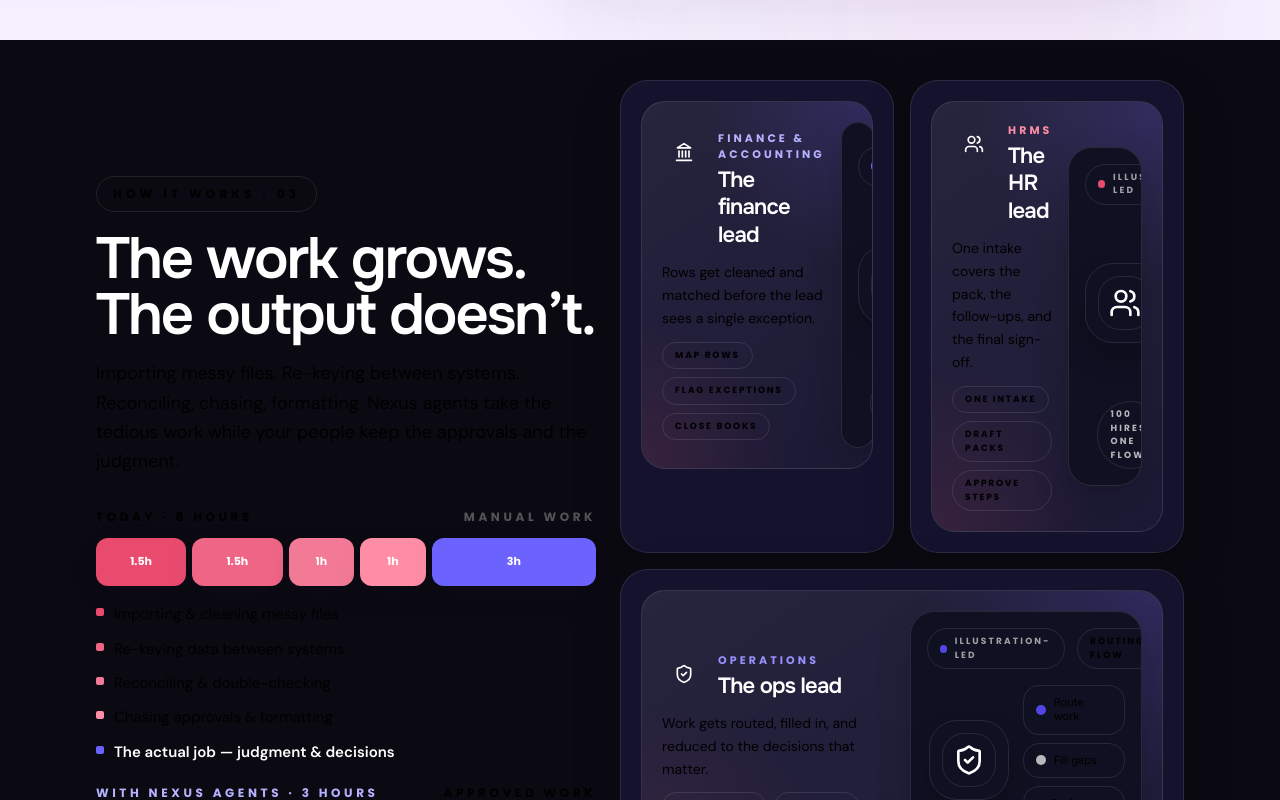
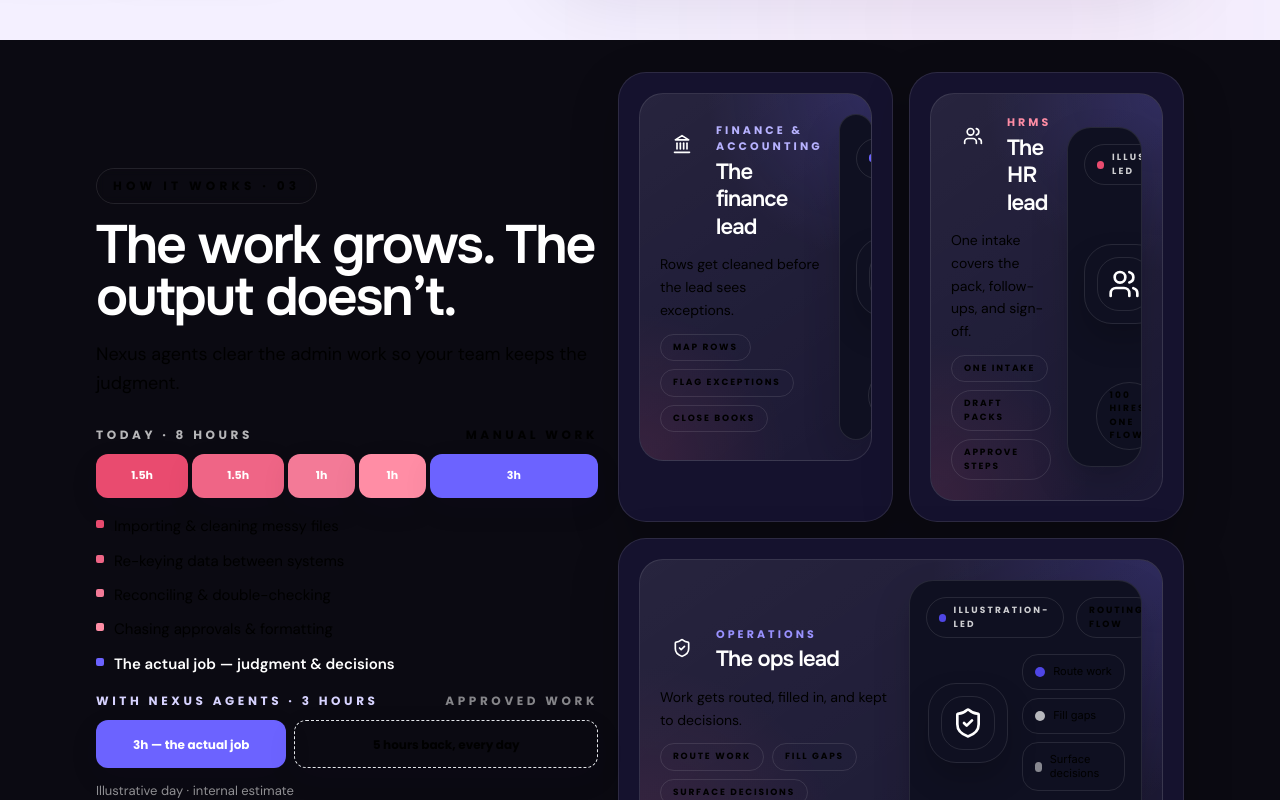
Before and after one commit to asadknow-hub/marketingwebsite, a Next.js app: page / in a window 1280 px wide. Shown: the part 2360-3160 px from the top of the page. Built offline with nearby package versions, Linux system fonts and the light colour scheme; a web font is replaced by a local one.

Commit message:
Improve department scenarios readability

```diff
--- a/components/templates/finance-management-landing-page-finsyc/department scenarios 01 finsyc.tsx
+++ b/components/templates/finance-management-landing-page-finsyc/department scenarios 01 finsyc.tsx
@@ -58,14 +58,14 @@
       <div className={"absolute -right-6 -top-8 h-24 w-24 rounded-full " + theme.accentGlow + " blur-3xl"} />
       <div className={"absolute -bottom-10 left-2 h-20 w-20 rounded-full " + theme.accentGlow + " blur-3xl"} />
 
-      <div className="relative flex min-h-[170px] flex-col justify-between">
+      <div className="relative flex min-h-[152px] flex-col justify-between">
         <div className="flex items-center justify-between gap-3">
-          <span className="inline-flex items-center gap-2 rounded-full border border-white/10 bg-white/8 px-3 py-1.5 font-poppins text-[9px] font-bold uppercase tracking-[0.24em] text-white/60">
+          <span className="inline-flex items-center gap-2 rounded-full border border-white/10 bg-white/8 px-3 py-1.5 font-poppins text-[9px] font-bold uppercase tracking-[0.24em] !text-white/80">
             <span className={"h-2 w-2 rounded-full " + theme.accent} />
             Illustration-led
           </span>
 
-          <span className={"rounded-full border border-white/10 px-3 py-1.5 font-poppins text-[9px] font-bold uppercase tracking-[0.22em] text-white/72 " + theme.accentSoft}>
+          <span className={"rounded-full border border-white/10 px-3 py-1.5 font-poppins text-[9px] font-bold uppercase tracking-[0.22em] !text-white/88 " + theme.accentSoft}>
             {theme.label}
           </span>
         </div>
@@ -82,7 +82,7 @@
             {chips.map((chip, idx) => (
               <div key={chip} className="flex items-center gap-2 rounded-[16px] border border-white/10 bg-white/6 px-3 py-2.5">
                 <span className={"h-2.5 w-2.5 rounded-full " + (idx === 0 ? theme.accent : idx === 1 ? "bg-white/70" : "bg-white/50")} />
-                <span className="text-[11px] leading-tight text-white/78">{chip}</span>
+                <span className="text-[11px] leading-tight !text-white/88">{chip}</span>
               </div>
             ))}
           </div>
@@ -93,7 +93,7 @@
             <div className={"h-full w-[72%] rounded-full " + theme.accent} />
           </div>
 
-          <span className="rounded-full border border-white/10 bg-white/8 px-3 py-1.5 font-poppins text-[9px] font-bold uppercase tracking-[0.24em] text-white/70">
+          <span className="rounded-full border border-white/10 bg-white/8 px-3 py-1.5 font-poppins text-[9px] font-bold uppercase tracking-[0.24em] !text-white/82">
             {metric}
           </span>
         </div>
@@ -133,13 +133,13 @@
               </div>
             </div>
 
-            <p className="max-w-[34ch] font-['DM_Sans'] text-[14px] leading-relaxed text-white/72">
+            <p className="max-w-[34ch] font-['DM_Sans'] text-[14px] leading-relaxed !text-white/88">
               {description}
             </p>
 
             <div className="flex flex-wrap gap-2">
               {chips.map((chip) => (
-                <span key={chip} className="rounded-full border border-white/10 bg-white/8 px-3 py-1.5 font-poppins text-[9px] font-bold uppercase tracking-[0.2em] text-white/72">
+                <span key={chip} className="rounded-full border border-white/10 bg-white/8 px-3 py-1.5 font-poppins text-[9px] font-bold uppercase tracking-[0.2em] !text-white/88">
                   {chip}
                 </span>
               ))}
@@ -171,7 +171,7 @@
 
 const agentBlocks = [
   { label: "3h — the actual job", weight: 3, tone: "bg-[#6C63FF] text-white" },
-  { label: "5 hours back, every day", weight: 5, tone: "border border-dashed border-white/16 bg-white/8 text-white/72" },
+  { label: "5 hours back, every day", weight: 5, tone: "border border-dashed border-white/16 bg-white/8 !text-white/88" },
 ];
 
 const scenarios = [
@@ -179,7 +179,7 @@
     department: "Finance & Accounting",
     title: "The finance lead",
     description:
-      "Rows get cleaned and matched before the lead sees a single exception.",
+      "Rows get cleaned before the lead sees exceptions.",
     icon: Landmark,
     chips: ["Map rows", "Flag exceptions", "Close books"],
     metric: "Month-end simplified",
@@ -189,7 +189,7 @@
     department: "HRMS",
     title: "The HR lead",
     description:
-      "One intake covers the pack, the follow-ups, and the final sign-off.",
+      "One intake covers the pack, follow-ups, and sign-off.",
     icon: Users,
     chips: ["One intake", "Draft packs", "Approve steps"],
     metric: "100 hires, one flow",
@@ -199,7 +199,7 @@
     department: "Operations",
     title: "The ops lead",
     description:
-      "Work gets routed, filled in, and reduced to the decisions that matter.",
+      "Work gets routed, filled in, and kept to decisions.",
     icon: ShieldCheck,
     chips: ["Route work", "Fill gaps", "Surface decisions"],
     metric: "Decision-only view",
@@ -212,14 +212,14 @@
 
   return (
     <>
-      <section className={"relative flex min-h-[100svh] w-full items-center overflow-hidden bg-[#0B0A12] py-10 sm:py-12 lg:py-10 " + (className || "") }>
+      <section className={"relative flex min-h-[100svh] w-full items-center overflow-hidden bg-[#0B0A12] py-8 sm:py-10 lg:py-8 " + (className || "") }>
         <div className="pointer-events-none absolute inset-0">
           <div className="absolute -top-32 right-[-120px] h-[420px] w-[420px] rounded-full bg-[#6C63FF]/18 blur-[140px]" />
           <div className="absolute bottom-[-140px] left-[-100px] h-[360px] w-[360px] rounded-full bg-[#E94B6F]/12 blur-[120px]" />
         </div>
 
         <div className="relative z-10 w-full max-w-[1440px] mx-auto px-4 sm:px-6 lg:px-[96px]">
-          <div className="grid gap-6 lg:grid-cols-[0.94fr_1.06fr] items-start">
+          <div className="grid gap-5 lg:grid-cols-[0.94fr_1.06fr] items-start">
             <div className="lg:sticky lg:top-24 self-start">
               <motion.div
                 initial={{ opacity: 0, y: 18 }}
@@ -228,7 +228,7 @@
                 transition={{ duration: 0.6, ease: "easeOut" as const }}
                 className="inline-flex items-center gap-2 rounded-full border border-white/10 bg-white/8 px-4 py-2 backdrop-blur-sm"
               >
-                <span className="font-poppins text-[11px] font-bold uppercase tracking-[0.35em] text-white/72 sm:text-[12px]">
+                <span className="font-poppins text-[11px] font-bold uppercase tracking-[0.35em] !text-white/88 sm:text-[12px]">
                   How it works · 03
                 </span>
               </motion.div>
@@ -238,7 +238,7 @@
                 whileInView={{ opacity: 1, y: 0 }}
                 viewport={{ once: true }}
                 transition={{ duration: 0.75, delay: 0.08, ease: "easeOut" as const }}
-                className="mt-5 max-w-[660px] font-onest text-[34px] font-semibold leading-[0.96] tracking-[-2px] text-white sm:text-[44px] lg:text-[58px]"
+                className="mt-4 max-w-[660px] font-onest text-[34px] font-semibold leading-[0.96] tracking-[-2px] text-white sm:text-[42px] lg:text-[54px]"
               >
                 The work grows. The output doesn’t.
               </motion.h2>
@@ -248,33 +248,33 @@
                 whileInView={{ opacity: 1, y: 0 }}
                 viewport={{ once: true }}
                 transition={{ duration: 0.7, delay: 0.16, ease: "easeOut" as const }}
-                className="mt-4 max-w-[620px] font-['DM_Sans'] text-[16px] leading-relaxed text-white/72 sm:text-[18px]"
+                className="mt-4 max-w-[620px] font-['DM_Sans'] text-[16px] leading-relaxed !text-white/88 sm:text-[18px]"
               >
-                Importing messy files. Re-keying between systems. Reconciling, chasing, formatting. Nexus agents take the tedious work while your people keep the approvals and the judgment.
+                Nexus agents clear the admin work so your team keeps the judgment.
               </motion.p>
 
-              <div className="mt-8 space-y-5">
+              <div className="mt-7 space-y-4">
                 <motion.div
                   initial={{ opacity: 0, y: 18 }}
                   whileInView={{ opacity: 1, y: 0 }}
                   viewport={{ once: true }}
                   transition={{ duration: 0.65, delay: 0.2, ease: "easeOut" as const }}
                 >
-                  <div className="flex items-center justify-between gap-4 mb-3">
-                    <span className="font-poppins text-[11px] sm:text-[12px] font-bold uppercase tracking-[0.3em] text-white/52">
+                  <div className="flex items-center justify-between gap-4 mb-2.5">
+                    <span className="font-poppins text-[11px] sm:text-[12px] font-bold uppercase tracking-[0.3em] !text-white/70">
                       Today · 8 hours
                     </span>
-                    <span className="font-poppins text-[11px] sm:text-[12px] font-bold uppercase tracking-[0.3em] text-white/30">
+                    <span className="font-poppins text-[11px] sm:text-[12px] font-bold uppercase tracking-[0.3em] !text-white/48">
                       Manual work
                     </span>
                   </div>
 
-                  <div className="flex gap-1.5">
+                  <div className="flex gap-1">
                     {manualBlocks.map((block) => (
                       <div
                         key={block.label}
                         style={{ flexGrow: block.weight, flexBasis: 0 }}
-                        className={"relative h-12 overflow-hidden rounded-xl flex items-center justify-center px-2 text-center font-poppins text-[11px] font-bold leading-tight text-white shadow-[0_10px_30px_rgba(21,18,46,0.08)] " + block.tone}
+                        className={"relative h-11 overflow-hidden rounded-xl flex items-center justify-center px-2 text-center font-poppins text-[11px] font-bold leading-tight text-white shadow-[0_10px_30px_rgba(21,18,46,0.08)] " + block.tone}
                       >
                         {block.hours}
                       </div>
@@ -283,7 +283,7 @@
 
                   <ul className="mt-4 space-y-2.5">
                     {manualTasks.map((task, index) => (
-                      <li key={task.label} className="flex items-start gap-2.5 font-['DM_Sans'] text-[14px] leading-relaxed text-white/74 sm:text-[15px]">
+                      <li key={task.label} className="flex items-start gap-2.5 font-['DM_Sans'] text-[14px] leading-relaxed !text-white/84 sm:text-[15px]">
                         <span className={"mt-1.5 h-2 w-2 rounded-sm shrink-0 " + task.tone} />
                         <span className={index === manualTasks.length - 1 ? "font-semibold text-white" : ""}>
                           {task.label}
@@ -299,11 +299,11 @@
                   viewport={{ once: true }}
                   transition={{ duration: 0.65, delay: 0.28, ease: "easeOut" as const }}
                 >
-                  <div className="flex items-center justify-between gap-4 mb-3">
-                    <span className="font-poppins text-[11px] font-bold uppercase tracking-[0.3em] text-[#B7B2FF] sm:text-[12px]">
+                  <div className="flex items-center justify-between gap-4 mb-2.5">
+                    <span className="font-poppins text-[11px] font-bold uppercase tracking-[0.3em] !text-[#D7D3FF] sm:text-[12px]">
                       With Nexus agents · 3 hours
                     </span>
-                    <span className="font-poppins text-[11px] font-bold uppercase tracking-[0.3em] text-white/34 sm:text-[12px]">
+                    <span className="font-poppins text-[11px] font-bold uppercase tracking-[0.3em] !text-white/50 sm:text-[12px]">
                       Approved work
                     </span>
                   </div>
@@ -320,8 +320,8 @@
                     ))}
                   </div>
 
-                  <p className="mt-3 font-['DM_Sans'] text-[12px] leading-relaxed text-white/42 sm:text-[13px]">
-                    Illustrative day · internal estimate based on design partners
+                  <p className="mt-3 font-['DM_Sans'] text-[12px] leading-relaxed !text-white/55 sm:text-[13px]">
+                    Illustrative day · internal estimate
                   </p>
                 </motion.div>
               </div>
```
